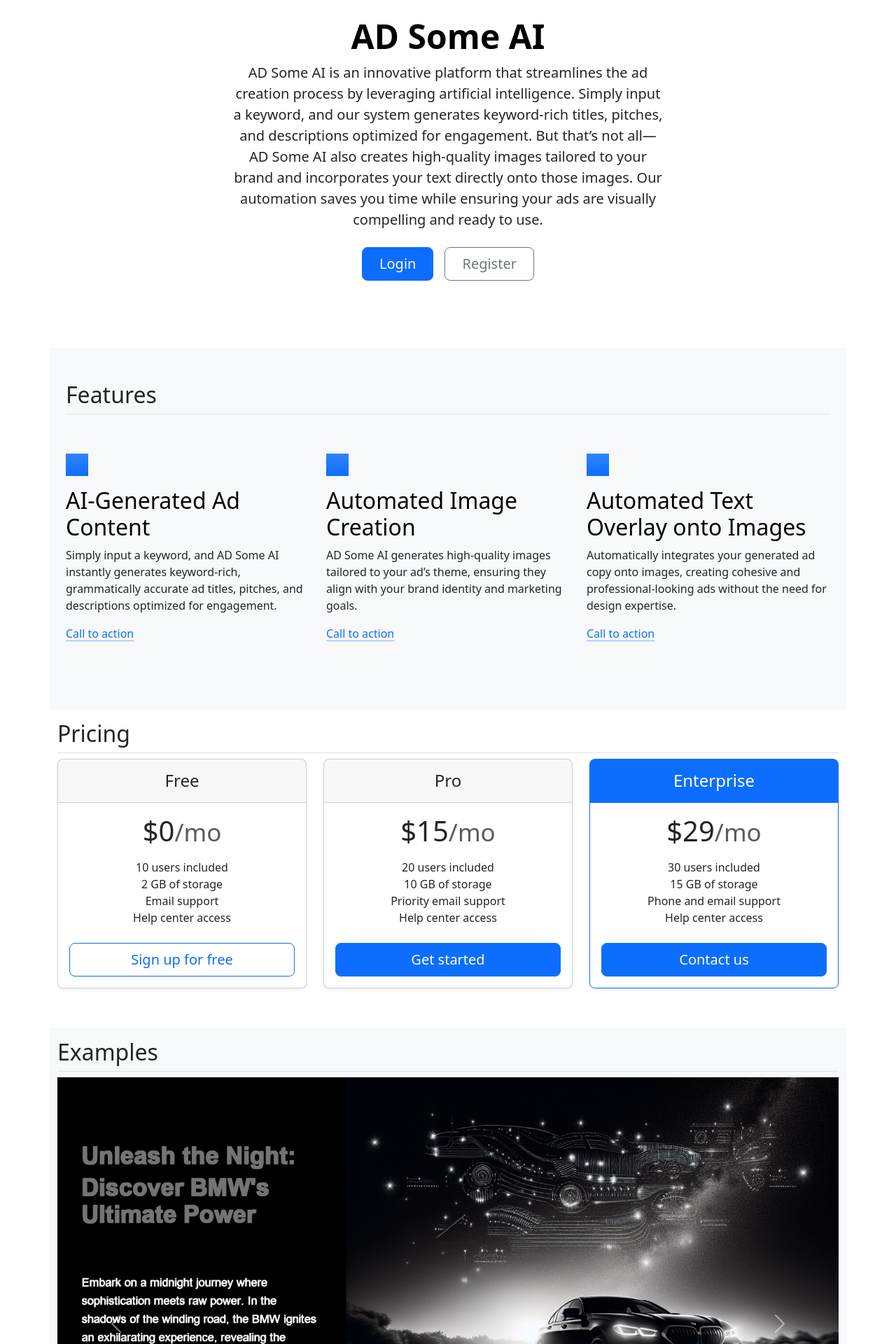
After one commit to DaveWestFGCU/EagleHacks2025_Project, a Flask app: template app/templates/home.html in a window 1280 px wide. The commit adds this page. Shown: the part 770-2690 px from the top of the page at 70% size. Run offline with Flask 3, Linux system fonts and the light colour scheme; the template is opened without the code that fills it, so the values that code supplies are empty; some libraries are stand-ins or nearby versions.

Commit message:
Made a home Page for people visiting ADSomeAI

```diff
--- a/app/app.py
+++ b/app/app.py
@@ -12,7 +12,12 @@ app = Flask(__name__, static_url_path='/static')
 app.secret_key = 'your_secret_key'  # Needed for session management
 
 # ----------------- LOGIN -----------------
+
 @app.route('/')
+def home():
+    return render_template('home.html')
+
+@app.route('/login')
 def login():
     if 'user' in session:
         return redirect(url_for('dashboard'))
--- /dev/null
+++ b/app/templates/home.html
@@ -0,0 +1,357 @@
+<!DOCTYPE html>
+<html lang="en">
+  <head>
+    <meta charset="UTF-8" />
+    <meta name="viewport" content="width=device-width, initial-scale=1.0" />
+    <title>Home</title>
+    <!-- <link rel="stylesheet" href="static/styles.css" /> -->
+    <link
+      href="https://cdn.jsdelivr.net/npm/bootstrap@5.3.6/dist/css/bootstrap.min.css"
+      rel="stylesheet"
+      integrity="sha384-4Q6Gf2aSP4eDXB8Miphtr37CMZZQ5oXLH2yaXMJ2w8e2ZtHTl7GptT4jmndRuHDT"
+      crossorigin="anonymous"
+    />
+    <link rel="homestylesheet" href="static/homestylesheet.css">
+  </head>
+  <body>
+    <header
+      class="d-flex flex-wrap align-items-center justify-content-center justify-content-md-between py-3 mb-4 border-bottom"
+    >
+      <div class="col-md-3 mb-2 mb-md-0">
+        <a
+          href="/"
+          class="d-inline-flex align-items-center link-body-emphasis text-decoration-none"
+        >
+          <svg
+            xmlns="http://www.w3.org/2000/svg"
+            width="32"
+            height="32"
+            fill="currentColor"
+            class="bi bi-robot"
+            viewBox="0 0 16 16"
+          >
+            <path
+              d="M6 12.5a.5.5 0 0 1 .5-.5h3a.5.5 0 0 1 0 1h-3a.5.5 0 0 1-.5-.5M3 8.062C3 6.76 4.235 5.765 5.53 5.886a26.6 26.6 0 0 0 4.94 0C11.765 5.765 13 6.76 13 8.062v1.157a.93.93 0 0 1-.765.935c-.845.147-2.34.346-4.235.346s-3.39-.2-4.235-.346A.93.93 0 0 1 3 9.219zm4.542-.827a.25.25 0 0 0-.217.068l-.92.9a25 25 0 0 1-1.871-.183.25.25 0 0 0-.068.495c.55.076 1.232.149 2.02.193a.25.25 0 0 0 .189-.071l.754-.736.847 1.71a.25.25 0 0 0 .404.062l.932-.97a25 25 0 0 0 1.922-.188.25.25 0 0 0-.068-.495c-.538.074-1.207.145-1.98.189a.25.25 0 0 0-.166.076l-.754.785-.842-1.7a.25.25 0 0 0-.182-.135"
+            />
+            <path
+              d="M8.5 1.866a1 1 0 1 0-1 0V3h-2A4.5 4.5 0 0 0 1 7.5V8a1 1 0 0 0-1 1v2a1 1 0 0 0 1 1v1a2 2 0 0 0 2 2h10a2 2 0 0 0 2-2v-1a1 1 0 0 0 1-1V9a1 1 0 0 0-1-1v-.5A4.5 4.5 0 0 0 10.5 3h-2zM14 7.5V13a1 1 0 0 1-1 1H3a1 1 0 0 1-1-1V7.5A3.5 3.5 0 0 1 5.5 4h5A3.5 3.5 0 0 1 14 7.5"
+            />
+          </svg>
+          <span class="ms-2">ADSomeAI</span>
+        </a>
+      </div>
+      <ul class="nav col-12 col-md-auto mb-2 justify-content-center mb-md-0">
+        <li><a href="#" class="nav-link px-2 link-secondary">Home</a></li>
+        <li><a href="#featured-3" class="nav-link px-2">Features</a></li>
+        <li><a href="#Pricing" class="nav-link px-2">Pricing</a></li>
+        <li><a href="#Examples" class="nav-link px-2">Examples</a></li>
+      </ul>
+      <div class="col-md-3 text-end">
+        <a href="{{url_for('login')}}"
+          ><button type="button" class="btn btn-outline-primary me-2">
+            Login
+          </button>
+        </a>
+        <a href="{{url_for('login')}}">
+          <button type="button" class="btn btn-primary">Sign-up</button>
+        </a>
+      </div>
+    </header>
+
+    <div class="px-4 py-5 my-5 text-center">
+      <img
+        class="d-block mx-auto mb-4"
+        src="static/images/hero_image.jpg"
+        alt=""
+        width="800"
+      />
+      <h1 class="display-5 fw-bold text-body-emphasis">AD Some AI</h1>
+      <div class="col-lg-6 mx-auto">
+        <p class="lead mb-4">
+          AD Some AI is an innovative platform that streamlines the ad creation
+          process by leveraging artificial intelligence. Simply input a keyword,
+          and our system generates keyword-rich titles, pitches, and
+          descriptions optimized for engagement. But that’s not all—AD Some AI
+          also creates high-quality images tailored to your brand and
+          incorporates your text directly onto those images. Our automation
+          saves you time while ensuring your ads are visually compelling and
+          ready to use.
+        </p>
+        <div class="d-grid gap-2 d-sm-flex justify-content-sm-center">
+          <a href="{{url_for('login')}}">
+            <button type="button" class="btn btn-primary btn-lg px-4 gap-3">
+            Login
+          </button>
+          </a>
+          <a href="{{url_for('login')}}"></a>
+          <button type="button" class="btn btn-outline-secondary btn-lg px-4">
+            Register
+          </button>
+          </a>
+        </div>
+      </div>
+    </div>
+
+    <div class="container bg-light px-4 py-5" id="featured-3">
+      <h2 class="pb-2 border-bottom">Features</h2>
+      <div class="row g-4 py-5 row-cols-1 row-cols-lg-3">
+        <div class="feature col">
+          <div
+            class="feature-icon d-inline-flex align-items-center justify-content-center text-bg-primary bg-gradient fs-2 mb-3"
+          >
+            <svg class="bi" width="1em" height="1em" aria-hidden="true">
+              <use xlink:href="#collection"></use>
+            </svg>
+          </div>
+          <h3 class="fs-2 text-body-emphasis">AI-Generated Ad Content</h3>
+          <p>
+            Simply input a keyword, and AD Some AI instantly generates keyword-rich, grammatically accurate ad titles, pitches, and descriptions optimized for engagement.
+          </p>
+          <a href="#" class="icon-link">
+            Call to action
+            <svg class="bi" aria-hidden="true">
+              <use xlink:href="#chevron-right"></use>
+            </svg>
+          </a>
+        </div>
+        <div class="feature col">
+          <div
+            class="feature-icon d-inline-flex align-items-center justify-content-center text-bg-primary bg-gradient fs-2 mb-3"
+          >
+            <svg class="bi" width="1em" height="1em" aria-hidden="true">
+              <use xlink:href="#people-circle"></use>
+            </svg>
+          </div>
+          <h3 class="fs-2 text-body-emphasis">Automated Image Creation</h3>
+          <p>
+            AD Some AI generates high-quality images tailored to your ad’s theme, ensuring they align with your brand identity and marketing goals.
+          </p>
+          <a href="#" class="icon-link">
+            Call to action
+            <svg class="bi" aria-hidden="true">
+              <use xlink:href="#chevron-right"></use>
+            </svg>
+          </a>
+        </div>
+        <div class="feature col">
+          <div
+            class="feature-icon d-inline-flex align-items-center justify-content-center text-bg-primary bg-gradient fs-2 mb-3"
+          >
+            <svg class="bi" width="1em" height="1em" aria-hidden="true">
+              <use xlink:href="#toggles2"></use>
+            </svg>
+          </div>
+          <h3 class="fs-2 text-body-emphasis">Automated Text Overlay onto Images</h3>
+          <p>Automatically integrates your generated ad copy onto images, creating cohesive and professional-looking ads without the need for design expertise.</p>
+          <a href="#" class="icon-link">
+            Call to action
+            <svg class="bi" aria-hidden="true">
+              <use xlink:href="#chevron-right"></use>
+            </svg>
+          </a>
+        </div>
+      </div>
+    </div>
+
+    <div class="container py-3" id="Pricing">
+      <h2 class="pb-2 border-bottom">Pricing</h2>
+      <div class="row row-cols-1 row-cols-md-3 mb-3 text-center">
+        <div class="col">
+          <div class="card mb-4 rounded-3 shadow-sm">
+            <div class="card-header py-3">
+              <h4 class="my-0 fw-normal">Free</h4>
+            </div>
+            <div class="card-body">
+              <h1 class="card-title pricing-card-title">
+                $0<small class="text-body-secondary fw-light">/mo</small>
+              </h1>
+              <ul class="list-unstyled mt-3 mb-4">
+                <li>10 users included</li>
+                <li>2 GB of storage</li>
+                <li>Email support</li>
+                <li>Help center access</li>
+              </ul>
+              <button
+                type="button"
+                class="w-100 btn btn-lg btn-outline-primary"
+              >
+                Sign up for free
+              </button>
+            </div>
+          </div>
+        </div>
+        <div class="col">
+          <div class="card mb-4 rounded-3 shadow-sm">
+            <div class="card-header py-3">
+              <h4 class="my-0 fw-normal">Pro</h4>
+            </div>
+            <div class="card-body">
+              <h1 class="card-title pricing-card-title">
+                $15<small class="text-body-secondary fw-light">/mo</small>
+              </h1>
+              <ul class="list-unstyled mt-3 mb-4">
+                <li>20 users included</li>
+                <li>10 GB of storage</li>
+                <li>Priority email support</li>
+                <li>Help center access</li>
+              </ul>
+              <button type="button" class="w-100 btn btn-lg btn-primary">
+                Get started
+              </button>
+            </div>
+          </div>
+        </div>
+        <div class="col">
+          <div class="card mb-4 rounded-3 shadow-sm border-primary">
+            <div class="card-header py-3 text-bg-primary border-primary">
+              <h4 class="my-0 fw-normal">Enterprise</h4>
+            </div>
+            <div class="card-body">
+              <h1 class="card-title pricing-card-title">
+                $29<small class="text-body-secondary fw-light">/mo</small>
+              </h1>
+              <ul class="list-unstyled mt-3 mb-4">
+                <li>30 users included</li>
+                <li>15 GB of storage</li>
+                <li>Phone and email support</li>
+                <li>Help center access</li>
+              </ul>
+              <button type="button" class="w-100 btn btn-lg btn-primary">
+                Contact us
+              </button>
+            </div>
+          </div>
+        </div>
+      </div>
+    </div>
+    <div class="container bg-light py-3" id="Examples">
+      <h2 class="pb-2 border-bottom">Examples</h2>
+      <div id="carouselExampleIndicators" class="carousel slide">
+        <div class="carousel-indicators">
+          <button
+            type="button"
+            data-bs-target="#carouselExampleIndicators"
+            data-bs-slide-to="0"
+            class="active"
+            aria-current="true"
+            aria-label="Slide 1"
+          ></button>
+          <button
+            type="button"
+            data-bs-target="#carouselExampleIndicators"
+            data-bs-slide-to="1"
+            aria-label="Slide 2"
+          ></button>
+          <button
+            type="button"
+            data-bs-target="#carouselExampleIndicators"
+            data-bs-slide-to="2"
+            aria-label="Slide 3"
+          ></button>
+        </div>
+
+        <div class="carousel-inner">
+          <div class="carousel-item active">
+            <img
+              src="static/images/bmw_mystery.png"
+              class="d-block w-100"
+              alt="..."
+            />
+          </div>
+          <div class="carousel-item">
+            <img
+              src="static/images/arthroplasty_simplicity.png"
+              class="d-block w-100"
+              alt="..."
+            />
+          </div>
+          <div class="carousel-item">
+            <img
+              src="static/images/high_cholersterol_danger.png"
+              class="d-block w-100"
+              alt="..."
+            />
+          </div>
+        </div>
+        <button
+          class="carousel-control-prev"
+          type="button"
+          data-bs-target="#carouselExampleIndicators"
+          data-bs-slide="prev"
+        >
+          <span class="carousel-control-prev-icon" aria-hidden="true"></span>
+          <span class="visually-hidden">Previous</span>
+        </button>
+        <button
+          class="carousel-control-next"
+          type="button"
+          data-bs-target="#carouselExampleIndicators"
+          data-bs-slide="next"
+        >
+          <span class="carousel-control-next-icon" aria-hidden="true"></span>
+          <span class="visually-hidden">Next</span>
+        </button>
+      </div>
+    </div>
+
+    <div class="container">
+      <footer
+        class="d-flex flex-wrap justify-content-between align-items-center py-3 my-4 border-top"
+      >
+        <div class="col-md-4 d-flex align-items-center">
+          <a
+            href="/"
+            class="mb-3 me-2 mb-md-0 text-body-secondary text-decoration-none lh-1"
+            aria-label="Bootstrap"
+          >
+            <svg class="bi" width="30" height="24" aria-hidden="true">
+              <use xlink:href="#bootstrap"></use>
+            </svg>
+          </a>
+          <span class="mb-3 mb-md-0 text-body-secondary"
+            >© 2025 ADSomeAI, Inc</span
+          >
+        </div>
+        <ul class="nav col-md-4 justify-content-end list-unstyled d-flex">
+          <li class="ms-3">
+            <a class="text-body-secondary" href="#" aria-label="Instagram"
+              ><svg
+                xmlns="http://www.w3.org/2000/svg"
+                width="16"
+                height="16"
+                fill="currentColor"
+                class="bi bi-instagram"
+                viewBox="0 0 16 16"
+              >
+                <path
+                  d="M8 0C5.829 0 5.556.01 4.703.048 3.85.088 3.269.222 2.76.42a3.9 3.9 0 0 0-1.417.923A3.9 3.9 0 0 0 .42 2.76C.222 3.268.087 3.85.048 4.7.01 5.555 0 5.827 0 8.001c0 2.172.01 2.444.048 3.297.04.852.174 1.433.372 1.942.205.526.478.972.923 1.417.444.445.89.719 1.416.923.51.198 1.09.333 1.942.372C5.555 15.99 5.827 16 8 16s2.444-.01 3.298-.048c.851-.04 1.434-.174 1.943-.372a3.9 3.9 0 0 0 1.416-.923c.445-.445.718-.891.923-1.417.197-.509.332-1.09.372-1.942C15.99 10.445 16 10.173 16 8s-.01-2.445-.048-3.299c-.04-.851-.175-1.433-.372-1.941a3.9 3.9 0 0 0-.923-1.417A3.9 3.9 0 0 0 13.24.42c-.51-.198-1.092-.333-1.943-.372C10.443.01 10.172 0 7.998 0zm-.717 1.442h.718c2.136 0 2.389.007 3.232.046.78.035 1.204.166 1.486.275.373.145.64.319.92.599s.453.546.598.92c.11.281.24.705.275 1.485.039.843.047 1.096.047 3.231s-.008 2.389-.047 3.232c-.035.78-.166 1.203-.275 1.485a2.5 2.5 0 0 1-.599.919c-.28.28-.546.453-.92.598-.28.11-.704.24-1.485.276-.843.038-1.096.047-3.232.047s-2.39-.009-3.233-.047c-.78-.036-1.203-.166-1.485-.276a2.5 2.5 0 0 1-.92-.598 2.5 2.5 0 0 1-.6-.92c-.109-.281-.24-.705-.275-1.485-.038-.843-.046-1.096-.046-3.233s.008-2.388.046-3.231c.036-.78.166-1.204.276-1.486.145-.373.319-.64.599-.92s.546-.453.92-.598c.282-.11.705-.24 1.485-.276.738-.034 1.024-.044 2.515-.045zm4.988 1.328a.96.96 0 1 0 0 1.92.96.96 0 0 0 0-1.92m-4.27 1.122a4.109 4.109 0 1 0 0 8.217 4.109 4.109 0 0 0 0-8.217m0 1.441a2.667 2.667 0 1 1 0 5.334 2.667 2.667 0 0 1 0-5.334"
+                /></svg
+            ></a>
+          </li>
+          <li class="ms-3">
+            <a class="text-body-secondary" href="#" aria-label="Facebook"
+              ><svg
+                xmlns="http://www.w3.org/2000/svg"
+                width="16"
+                height="16"
+                fill="currentColor"
+                class="bi bi-facebook"
+                viewBox="0 0 16 16"
+              >
+                <path
+                  d="M16 8.049c0-4.446-3.582-8.05-8-8.05C3.58 0-.002 3.603-.002 8.05c0 4.017 2.926 7.347 6.75 7.951v-5.625h-2.03V8.05H6.75V6.275c0-2.017 1.195-3.131 3.022-3.131.876 0 1.791.157 1.791.157v1.98h-1.009c-.993 0-1.303.621-1.303 1.258v1.51h2.218l-.354 2.326H9.25V16c3.824-.604 6.75-3.934 6.75-7.951"
+                />
+              </svg>
+            </a>
+          </li>
+        </ul>
+      </footer>
+    </div>
+
+    <script
+      src="https://cdn.jsdelivr.net/npm/bootstrap@5.3.6/dist/js/bootstrap.bundle.min.js"
+      integrity="sha384-j1CDi7MgGQ12Z7Qab0qlWQ/Qqz24Gc6BM0thvEMVjHnfYGF0rmFCozFSxQBxwHKO"
+      crossorigin="anonymous"
+    ></script>
+  </body>
+</html>
```
Also changed, not shown: app/static/homePageStyles.css (added, +18 -0 lines), app/static/styles.css (+8 -2 lines), app/static/images/arthroplasty_simplicity.png (added), app/static/images/bmw_mystery.png (added), app/static/images/high_cholersterol_danger.png (added), 1 other file.
